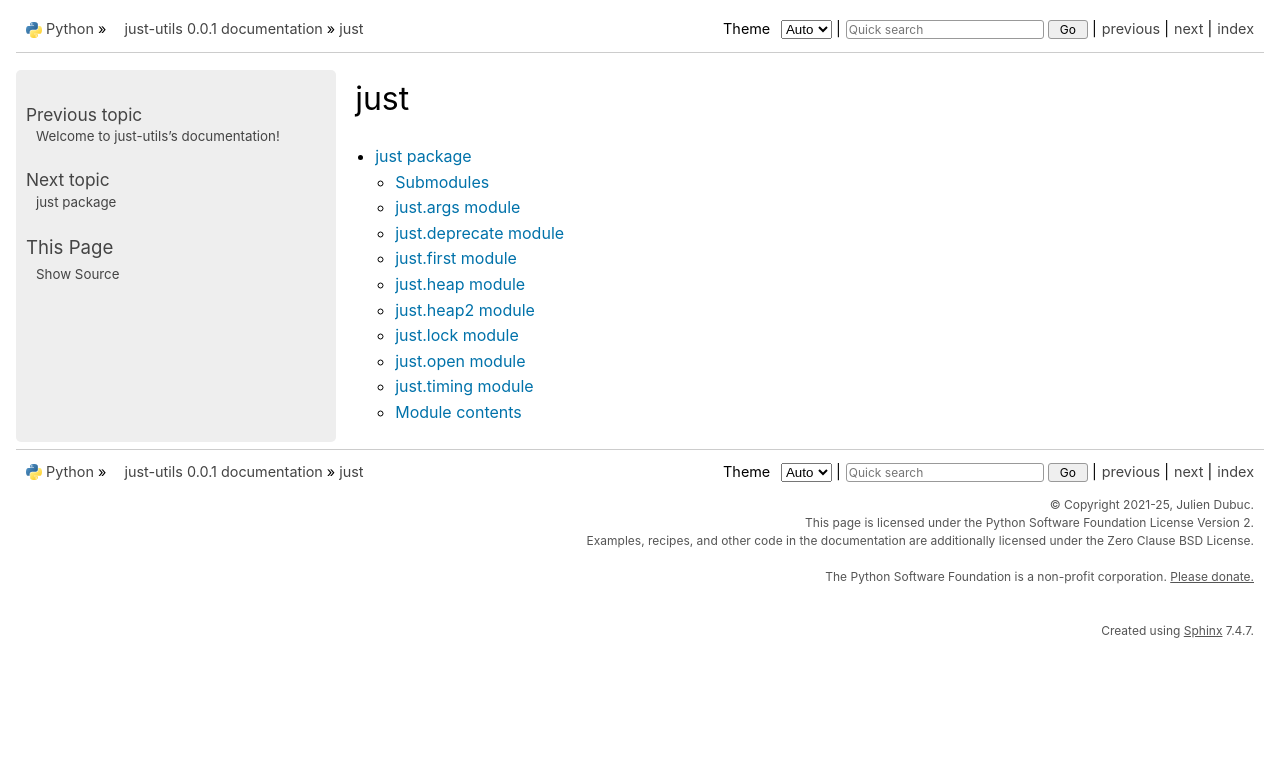
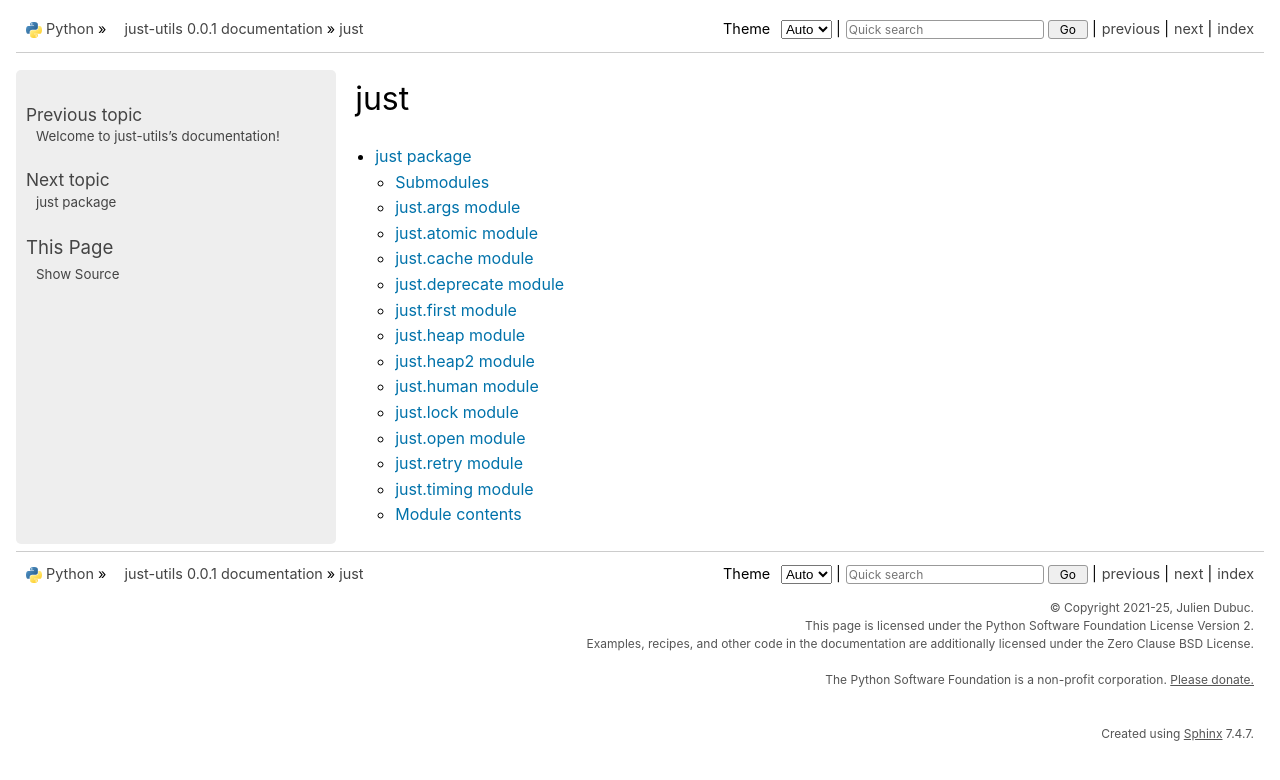
Before and after one commit to perplx/just-utils, a Sphinx documentation site: the page built from docs/modules.rst, in a window 1280 px wide. Shown: the top 780 px of the page. Built offline with Sphinx 7.4.7, drawn with Linux system fonts in a browser that asks for light colours.

Commit message:
Added modules to docs

```diff
--- a/docs/just.rst
+++ b/docs/just.rst
@@ -8,6 +8,25 @@ just.args module
 ----------------
 
 .. automodule:: just.args
+   :members:
+   :undoc-members:
+   :show-inheritance:
+   :exclude-members: main
+
+just.atomic module
+----------------
+
+.. automodule:: just.atomic
+   :members:
+   :undoc-members:
+   :show-inheritance:
+   :exclude-members: main
+
+
+just.cache module
+----------------
+
+.. automodule:: just.cache
    :members:
    :undoc-members:
    :show-inheritance:
@@ -49,6 +68,15 @@ just.heap2 module
    :show-inheritance:
    :exclude-members: main
 
+just.human module
+-----------------
+
+.. automodule:: just.human
+   :members:
+   :undoc-members:
+   :show-inheritance:
+   :exclude-members: main
+
 just.lock module
 ----------------
 
@@ -62,6 +90,15 @@ just.open module
 ----------------
 
 .. automodule:: just.open
+   :members:
+   :undoc-members:
+   :show-inheritance:
+   :exclude-members: main
+
+just.retry module
+----------------
+
+.. automodule:: just.retry
    :members:
    :undoc-members:
    :show-inheritance:
```
